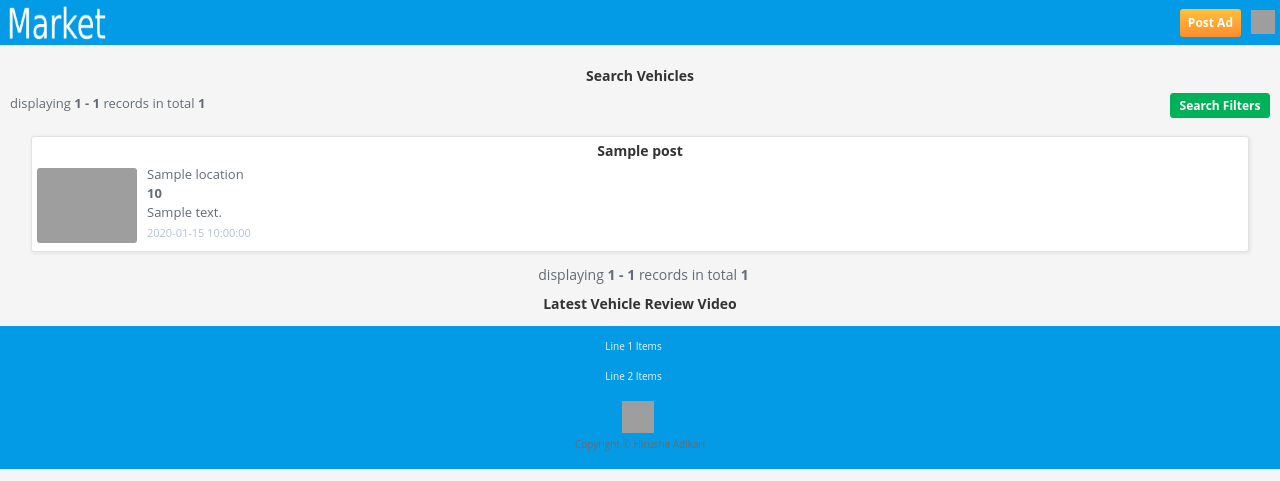
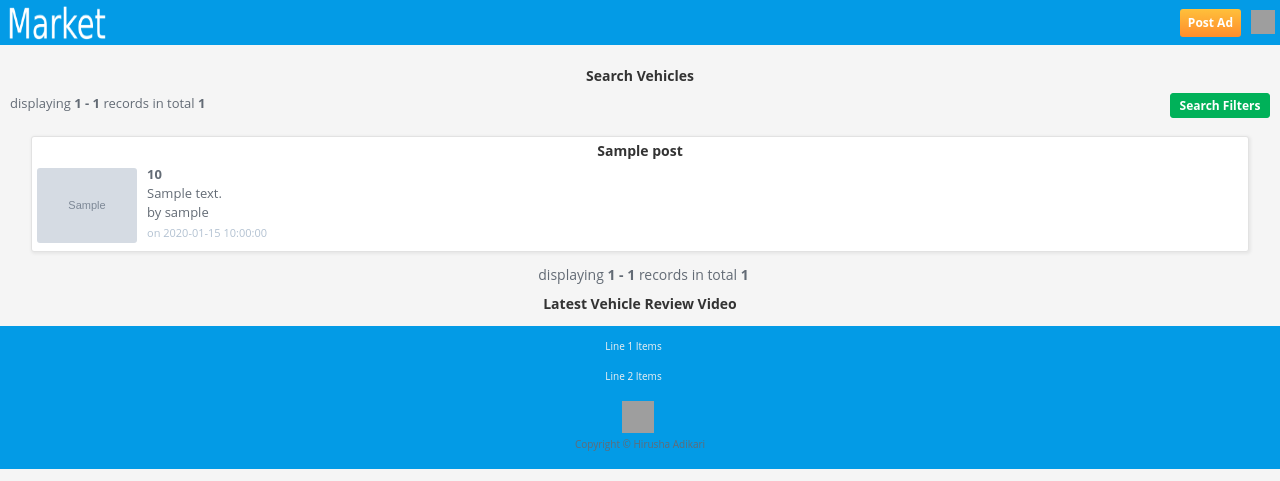
Before and after one commit to hirusha-adi/Market, a Flask app: page /1 in a window 1280 px wide. Shown: the top 481 px of the page. Run offline with Flask 2, Linux system fonts and the light colour scheme; grey boxes marked "Sample" are stand-in pictures; a database or web service that is not in the repository returns one stand-in record (values such as "Sample title"); some libraries are stand-ins or nearby versions; grey boxes are pictures that could not be loaded.

Commit message:
update new names

```diff
--- a/templates/items/mobile.html
+++ b/templates/items/mobile.html
@@ -95,18 +95,18 @@
                         {{ item.name }}
                     </a>
                 </h2>
-                <div class="imgbox"><a title="{{ item.title }}"
+                <div class="imgbox"><a title="{{ item.name }}"
                         href="https://riyasewana.com/buy/peugeot-3008-sale-nittambuwa-4637445">
-                        <img src="{{ item.thumnail }}" alt="{{ item.title }}" width="100" height="75"
+                        <img src="{{ item.images[0] }}" alt="{{ item.name }}" width="100" height="75"
                             importance="high" />
                         <div class="clear"></div>
                     </a>
                 </div>
                 <div class="boxtext">
-                    <div class="boxintxt">{{ item.location }}</div>
                     <div class="boxintxt b"> {{ item.price }}</div>
-                    <div class="boxintxt"> {{ item.description }}</div>
-                    <div class="boxintxt s">{{ item.date }}</div>
+                    <div class="boxintxt"> {{ item.details }}</div>
+                    <div class="boxintxt"> by {{ item.username }}</div>
+                    <div class="boxintxt s">on {{ item.date }}</div>
                 </div>
                 <div class="clear"></div>
             </div>
```
